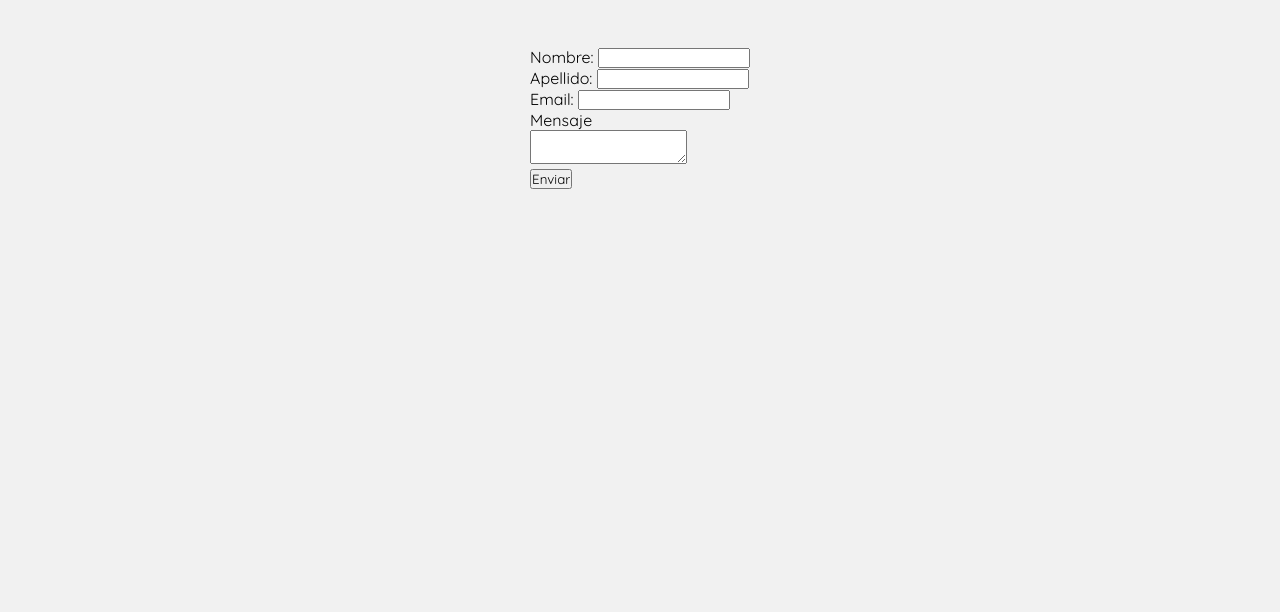
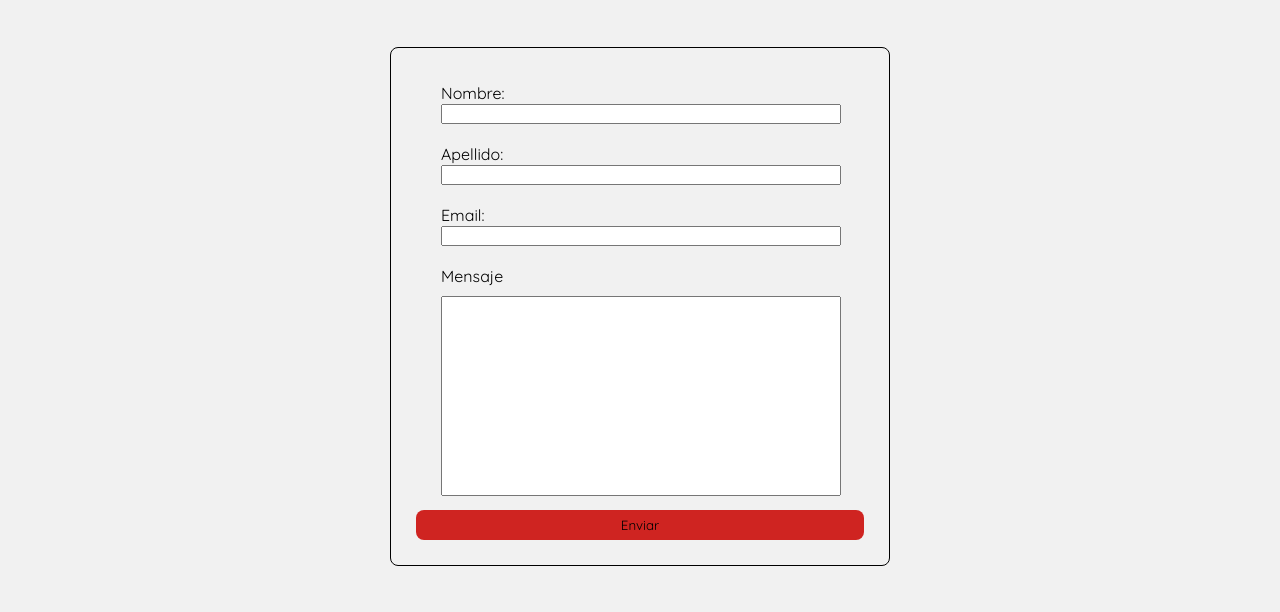
Before and after one commit to KevinRamiroV/CoderH-DW-repo, a plain HTML site: page html/Contacto.html in a window 1280 px wide. Shown: the part 188-800 px from the top of the page. Drawn offline with Linux system fonts and the light colour scheme; a web font is replaced by a local one.

Commit message:
Arreglos en HTML y CSS

```diff
--- a/css/styles.css
+++ b/css/styles.css
@@ -105,7 +105,7 @@
     cursor: pointer;
 }
 .Main-contact button:hover{
-    box-shadow: 0 0 20px #bc4442;
+    box-shadow: 0 0 30px #cf2421;
  }
 .Main-contact button a{
     text-decoration: none;
@@ -215,7 +215,7 @@
 .Product-img{
     width: 150px;
     border-radius: 50%;
-    padding-top: 10px;
+    padding: 10px;
 }
 .Product p{
     font-size: 1rem;
@@ -223,10 +223,14 @@
 .Product button{
     margin: 10px;
     padding: 5px 80px;
-    background-color: #bc4442;
+    background-color: #cf2421;
     border: 2px solid transparent;
     border-radius: 8px;
     cursor: pointer;
+}
+.Product-price{
+    font-weight: bold;
+    padding: 10px;
 }
 .Cart-icon{
     width: 25px;
@@ -244,6 +248,40 @@
     justify-content: center;
 
 }
+.Form-Container div form{
+    display: flex;
+    flex-direction: column;
+    justify-content: space-around;
+    padding: 25px;
+    border-radius: 8px;
+    border: 1px solid black;
+    width: 500px;
+
+}
+.Form-element{
+    padding: 10px 0 10px 0;
+    width: 400px;
+    margin-left: 25px;
+}
+.Form-element input{
+    width: 400px;
+}
+.Form-element textarea{
+    resize: none; /* Deshabilita el redimensionamiento */
+    width: 100%;
+    min-height: 200px;
+}
+.Form-element p{
+    padding: 0 0 10px 0;
+}
+.Form-Submit{
+    background-color: #cf2421;
+    border: 2px solid transparent;
+    border-radius: 8px;
+    cursor: pointer;
+    padding: 5px 80px;
+}
+
 .footer {
     position: relative;
     bottom: 0;
--- a/html/Contacto.html
+++ b/html/Contacto.html
@@ -44,7 +44,7 @@
                         <p>Mensaje</p>
                         <textarea name="Mensaje" id="Mensaje"></textarea>
                     </div>
-                    <input type="button" value="Enviar">
+                    <input type="button" value="Enviar" class="Form-Submit">
                 </form>
             </div>
          </section>
```
Also changed, not shown: html/Anillos.html (+1 -2 lines), html/Cadenas.html (+4 -6 lines), index.html (+3 -3 lines), html/Pulseras.html (indentation only). Lines whose indentation alone changed are shown as unchanged.
